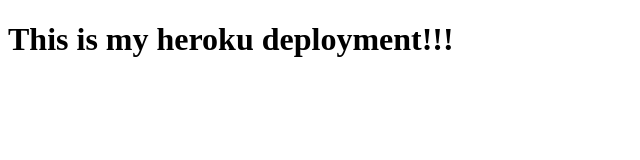
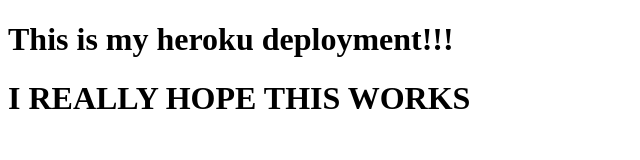
Before and after one commit to skyward22/st-f21-hosting, a website: page index.html in a window 1280 px wide. Shown: the whole page, without its empty margins (0-640 px from the left). Drawn offline with Linux system fonts and the light colour scheme.

Commit message:
makingChanges

```diff
--- a/index.html
+++ b/index.html
@@ -8,5 +8,6 @@
 </head>
 <body>
   <h1>This is my heroku deployment!!!</h1>
+  <h1>I REALLY HOPE THIS WORKS</h1>
 </body>
 </html>
```
